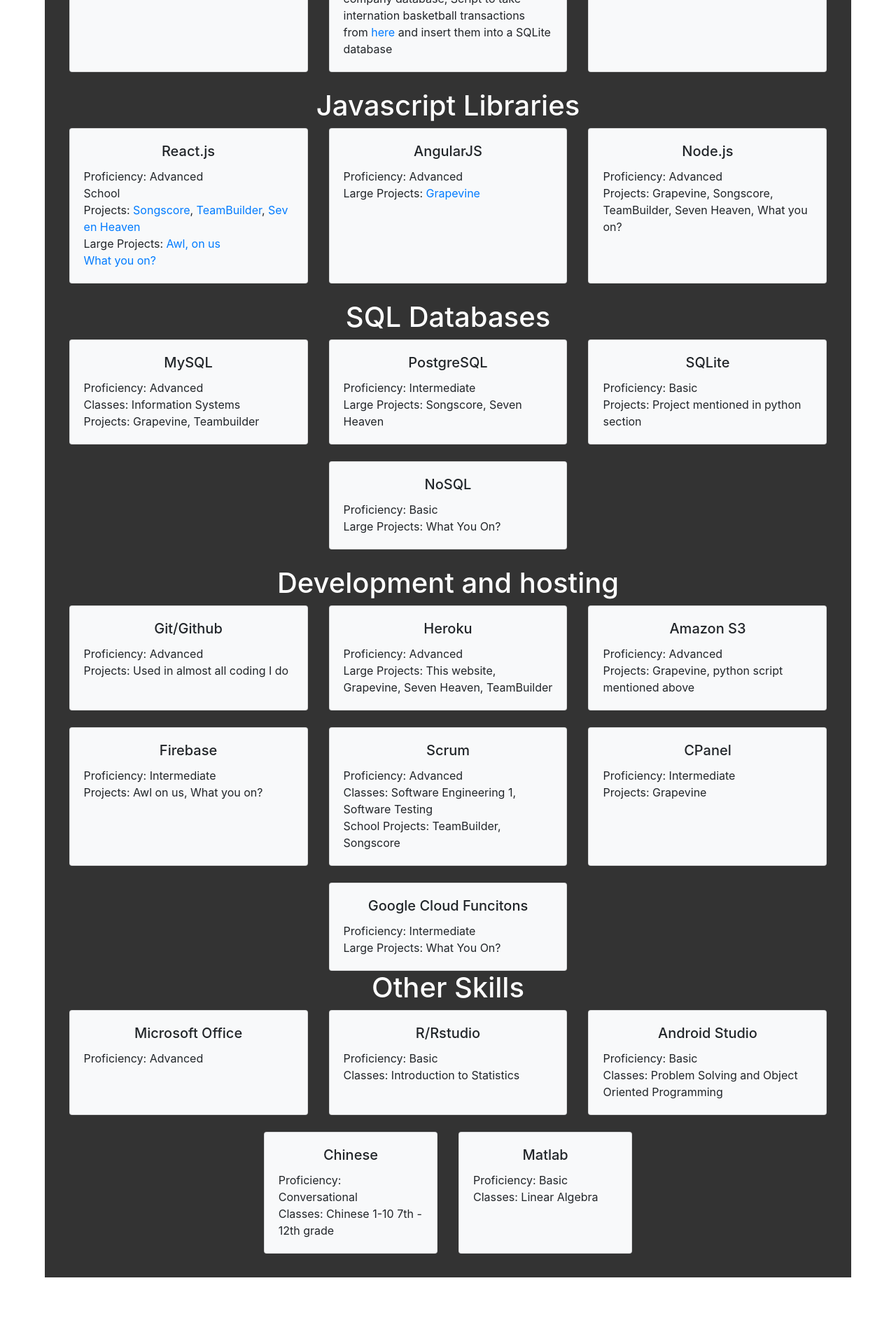
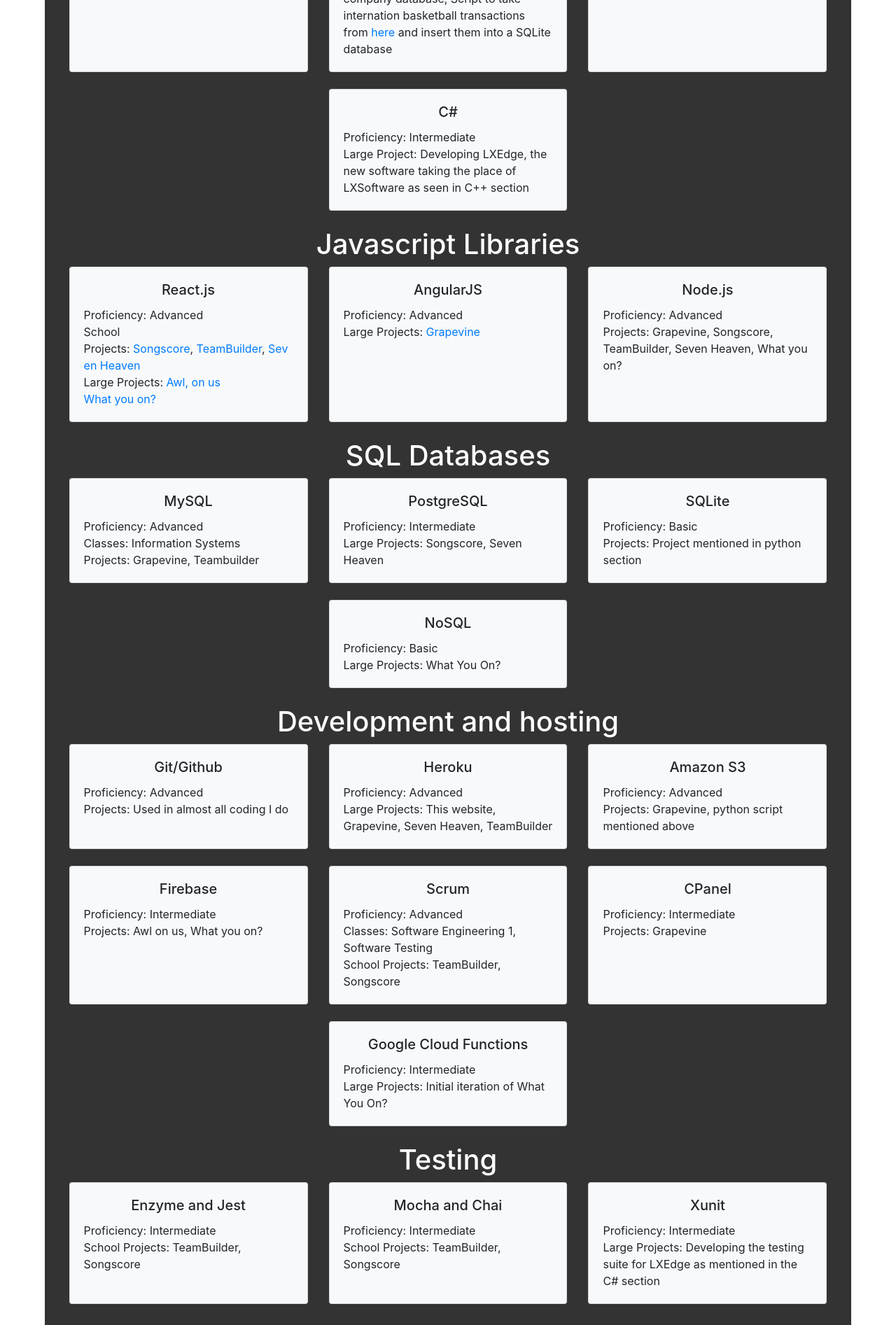
Before and after one commit to nkannian/noahkannianen, a React (Create React App) app: page /skills in a window 1280 px wide. Shown: the part 560-2453 px from the top of the page at 70% size. Before the commit the page ends 2385 px from the top, so only its background shows below. Built offline with nearby package versions, Linux system fonts and the light colour scheme.

Commit message:
Small updates

```diff
--- a/src/components/aboutMe/AboutMeComponent.jsx
+++ b/src/components/aboutMe/AboutMeComponent.jsx
@@ -28,11 +28,11 @@
                     Academics
                 </h1>
                 <div className="aboutMeText">
-                    I am currently a junior studying computer science at Purdue University.
+                    I am currently a senior studying computer science at Purdue University.
                     I am working toward a Bachelor's of Science in Computer Science.
                     My computer science tracks are Security, Database and Information Systems, Software Engineering, and Machine Intelligence.
                     I am also pursuing a minor in business economics and mathematics.
-                    My current overall GPA is 3.77 out of 4.00.
+                    My current overall GPA is 3.76 out of 4.00.
                 </div>
                 <h1 className="aboutMeHeader">
                     Activities
--- a/src/components/experience/ExperienceComponent.jsx
+++ b/src/components/experience/ExperienceComponent.jsx
@@ -44,6 +44,13 @@
                     <br />
                     Job Functions: Tutor six Purdue University athletes in Problem Solving and Object-Oriented Programming, Data Structures And Algorithms, Introduction to Statistics, and Microeconomics.
                 </div>
+                <h6 className="experienceSubHeader">Programming in C Teaching Assistant - Purdue University</h6>
+                <div className="experienceBody">
+                    Period of employment: January 2020 - Current&nbsp;
+                    <br />
+                    Job Functions: Help lead lab sections to answer
+                    student questions as well as grade homework to enforce the course coding standards.
+                </div>
                 <h6 className="experienceSubHeader">Freshmen Tools Teaching Assistant - Purdue University</h6>
                 <div className="experienceBody">
                     Period of employment: August 2019 - May 2020&nbsp;
--- a/src/components/skills/SkillsComponent.jsx
+++ b/src/components/skills/SkillsComponent.jsx
@@ -37,7 +37,8 @@
                                 <Card.Text align="left">
                                     Proficiency: Intermediate<br/>
                                     Classes: Programming in C<br/>
-                                    School Projects: Chat server
+                                    School Project: Chat server<br/>
+                                    Large Project: Maintaining and debugging <a href="https://lafayettepolygraph.com/products/lxsoftware" target="_blank" rel="noopener noreferrer">LXSoftware</a>
                                 </Card.Text>
                             </Card.Body>
                         </Card>
@@ -75,6 +76,20 @@
                                 </Card.Text>
                             </Card.Body>
                         </Card>
+                    </CardDeck>
+                    <br/>
+                    <CardDeck>
+                        <Card className="placeholderCard"style={{ width: '18rem' }}></Card>
+                        <Card bg="light"style={{ width: '18rem' }}>
+                            <Card.Body>
+                                <Card.Title>C#</Card.Title>
+                                <Card.Text align="left">
+                                    Proficiency: Intermediate<br/>
+                                    Large Project: Developing LXEdge, the new software taking the place of LXSoftware as seen in C++ section<br/>
+                                </Card.Text>
+                            </Card.Body>
+                        </Card>
+                        <Card className="placeholderCard"style={{ width: '18rem' }}></Card>
                     </CardDeck>
                     <br />
                     <h1 className="skillsHeader">Javascript Libraries</h1>
@@ -228,15 +243,47 @@
                         <Card className="placeholderCard"style={{ width: '18rem' }}></Card>
                         <Card bg="light"style={{ width: '18rem' }}>
                             <Card.Body>
-                                <Card.Title>Google Cloud Funcitons</Card.Title>
+                                <Card.Title>Google Cloud Functions</Card.Title>
                                 <Card.Text align="left">
                                     Proficiency: Intermediate<br/>
-                                    Large Projects: What You On?<br/>
+                                    Large Projects: Initial iteration of What You On?<br/>
                                 </Card.Text>
                             </Card.Body>
                         </Card>
                         <Card className="placeholderCard"style={{ width: '18rem' }}></Card>
                     </CardDeck>
+                    <br/>
+                    <h1 className="skillsHeader">Testing</h1>
+                    <CardDeck>
+                        <Card bg="light"style={{ width: '18rem' }}>
+                            <Card.Body>
+                                <Card.Title>Enzyme and Jest</Card.Title>
+                                <Card.Text align="left">
+                                    Proficiency: Intermediate<br/>
+                                    School Projects: TeamBuilder, Songscore<br/>
+                                </Card.Text>
+                            </Card.Body>
+                        </Card>
+                        <Card bg="light"style={{ width: '18rem' }}>
+                            <Card.Body>
+                                <Card.Title>Mocha and Chai</Card.Title>
+                                <Card.Text align="left">
+                                    Proficiency: Intermediate<br/>
+                                    School Projects: TeamBuilder, Songscore<br/>
+                                </Card.Text>
+                            </Card.Body>
+                        </Card>
+                        <Card bg="light"style={{ width: '18rem' }}>
+                            <Card.Body>
+                                <Card.Title>Xunit</Card.Title>
+                                <Card.Text align="left">
+                                    Proficiency: Intermediate<br/>
+                                    Large Projects: Developing the testing suite for LXEdge as mentioned in the C# section<br/>
+                                </Card.Text>
+                            </Card.Body>
+                        </Card>
+                    </CardDeck>
+                    <br/>
                     <h1 className="skillsHeader">Other Skills</h1>
                     <CardDeck>
                         <Card bg="light"style={{ width: '18rem' }}>
```
